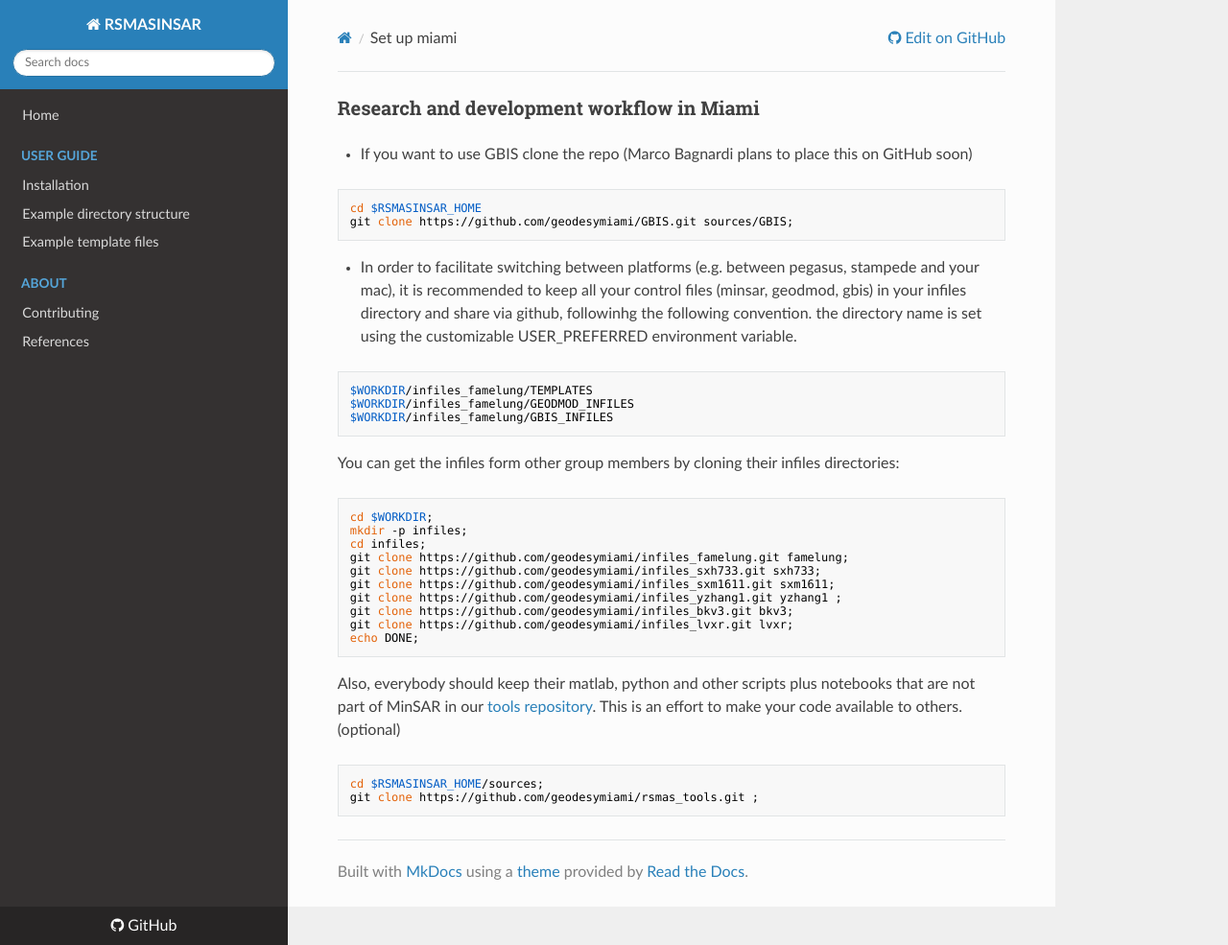
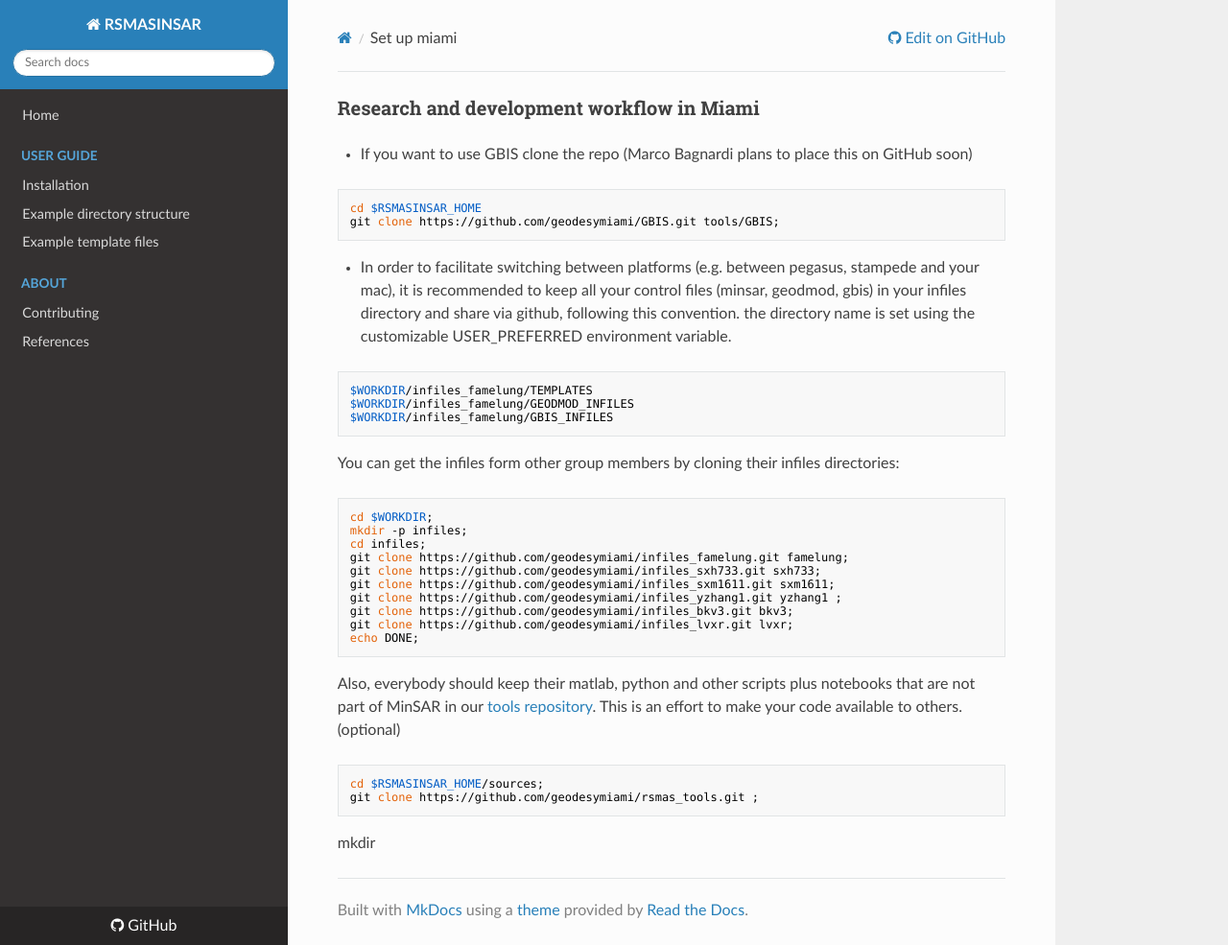
Before and after one commit to geodesymiami/rsmas_insar, an MkDocs documentation site: the page built from docs/set_up_miami.md, in a window 1280 px wide and 985 px high. Shown: the whole window at 96% size. Built offline with MkDocs 1.6.1, drawn with Linux system fonts in a browser that asks for light colours; nearby versions of some CDN libraries.

Commit message:
Update set_up_miami.md

````diff
--- a/docs/set_up_miami.md
+++ b/docs/set_up_miami.md
@@ -2,10 +2,10 @@
 * If you want to use GBIS clone the repo (Marco Bagnardi plans to place this on GitHub soon)
 ```
 cd $RSMASINSAR_HOME
-git clone https://github.com/geodesymiami/GBIS.git sources/GBIS;
+git clone https://github.com/geodesymiami/GBIS.git tools/GBIS;
 ```
 
-* In order to facilitate  switching between  platforms (e.g. between pegasus, stampede and your mac), it is recommended to keep all your control files (minsar, geodmod, gbis) in your infiles directory and share via github, followinhg the following convention. the directory name is set using the customizable USER_PREFERRED environment variable.
+* In order to facilitate  switching between  platforms (e.g. between pegasus, stampede and your mac), it is recommended to keep all your control files (minsar, geodmod, gbis) in your infiles directory and share via github, following this convention. the directory name is set using the customizable USER_PREFERRED environment variable.
 ```
 $WORKDIR/infiles_famelung/TEMPLATES
 $WORKDIR/infiles_famelung/GEODMOD_INFILES
@@ -30,3 +30,5 @@
 cd $RSMASINSAR_HOME/sources;
 git clone https://github.com/geodesymiami/rsmas_tools.git ;
 ```
+
+mkdir
````
